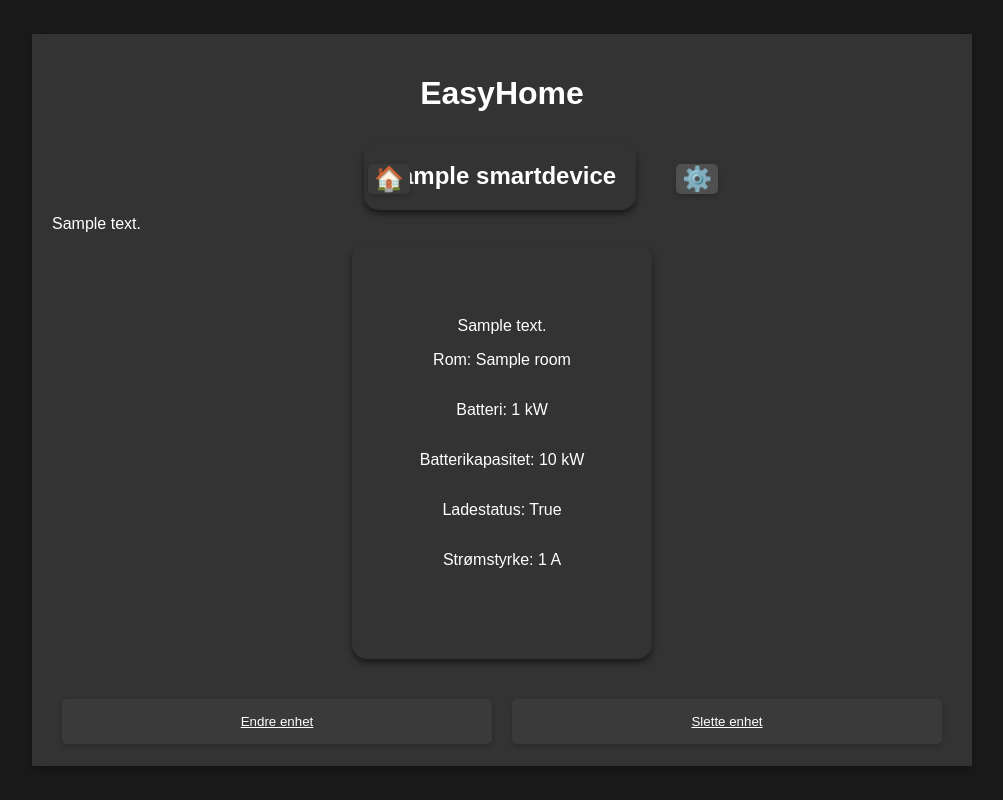
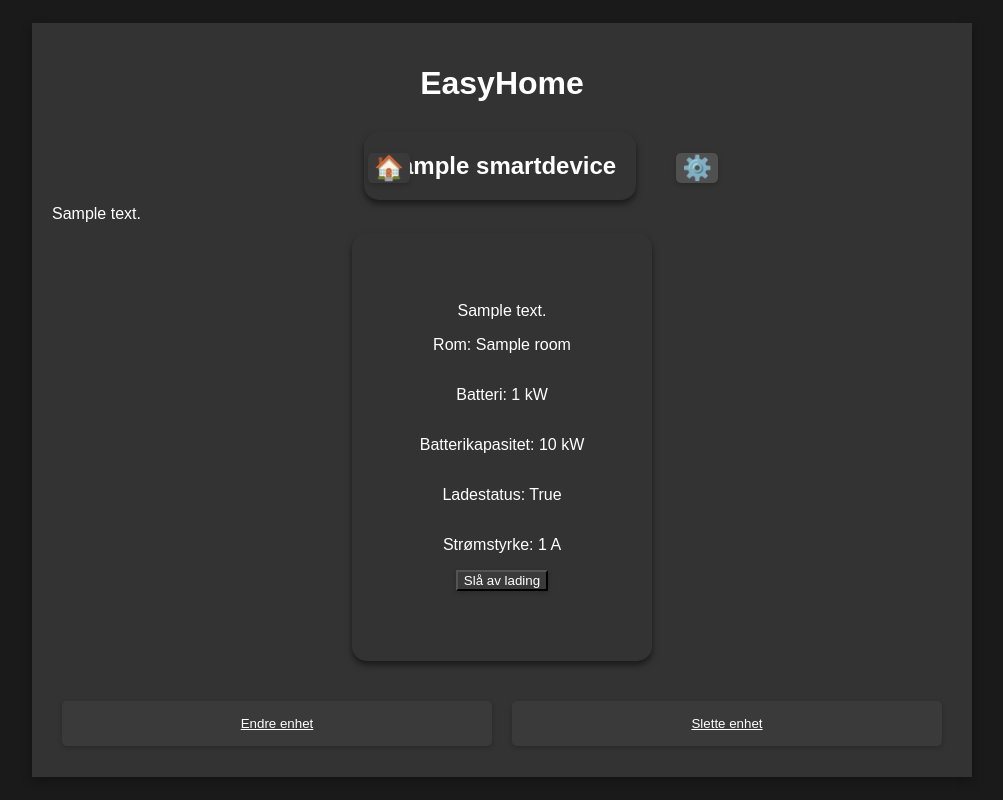
Before and after one commit to StefanBStrand/SETGruppe11HIOF, a Django app: page /device/carcharger/1/ in a window 1280 px wide. Shown: the whole page, without its empty margins (138-1141 px from the left). Run offline with Django 5.2, Linux system fonts and the light colour scheme; a user stored in the database is signed in; tables that the repository leaves empty hold one stand-in row (values such as "Sample post").

Commit message:
Lagt til kobling for URL mot template

```diff
--- a/homeapp/urls.py
+++ b/homeapp/urls.py
@@ -23,10 +23,11 @@ urlpatterns = [
     path('device/<str:device_type>/<int:id>/', views.device_detail_view, name='device_detail'),
     path('update_device/<str:device_type>/<int:id>/', views.update_device_view, name='update_device'),
     #path('thermostat/<int:id>/', views.thermostat_detail, name='thermostat_detail'),
-    path('device/<str:device_type>/<int:id>/update-temperature/', views.update_device_temperature, name='update_device_temperature'),
+    path('device/<str:device_type>/<int:id>/update-temperature/', views.update_device_temperature,
+         name='update_device_temperature'),
     #path('device/<int:id>/', views.device_detail_view, name='device_detail'),
     path('device/<str:device_type>/<int:id>/toggle-light/', views.toggle_light, name='toggle_light'),
-
+path('device/<str:device_type>/<int:id>/toggle_charger/', views.toggle_charger, name='toggle_charger'),
     path('login/', auth_views.LoginView.as_view(), name='login'),
     path('logout/', auth_views.LogoutView.as_view(next_page='login'), name='logout')
 ]
--- a/templates/device_detail.html
+++ b/templates/device_detail.html
@@ -67,6 +67,17 @@
                     <p>Ladestatus: {{ device.get_is_charging_status }}</p>
                     <p>Strømstyrke: {{ device.get_current_power_consumption }} A</p>
 
+                    <form method="post" action="{% url 'toggle_charger' device_type=device.get_device_type id=device.id %}">
+                        {% csrf_token %}
+                        <button type="submit">
+                            {% if device.is_charging %}
+                                Slå av lading
+                            {% else %}
+                                Slå på lading
+                            {% endif %}
+                        </button>
+                    </form>
+
                 {% endif %}
         </div>
 
```
